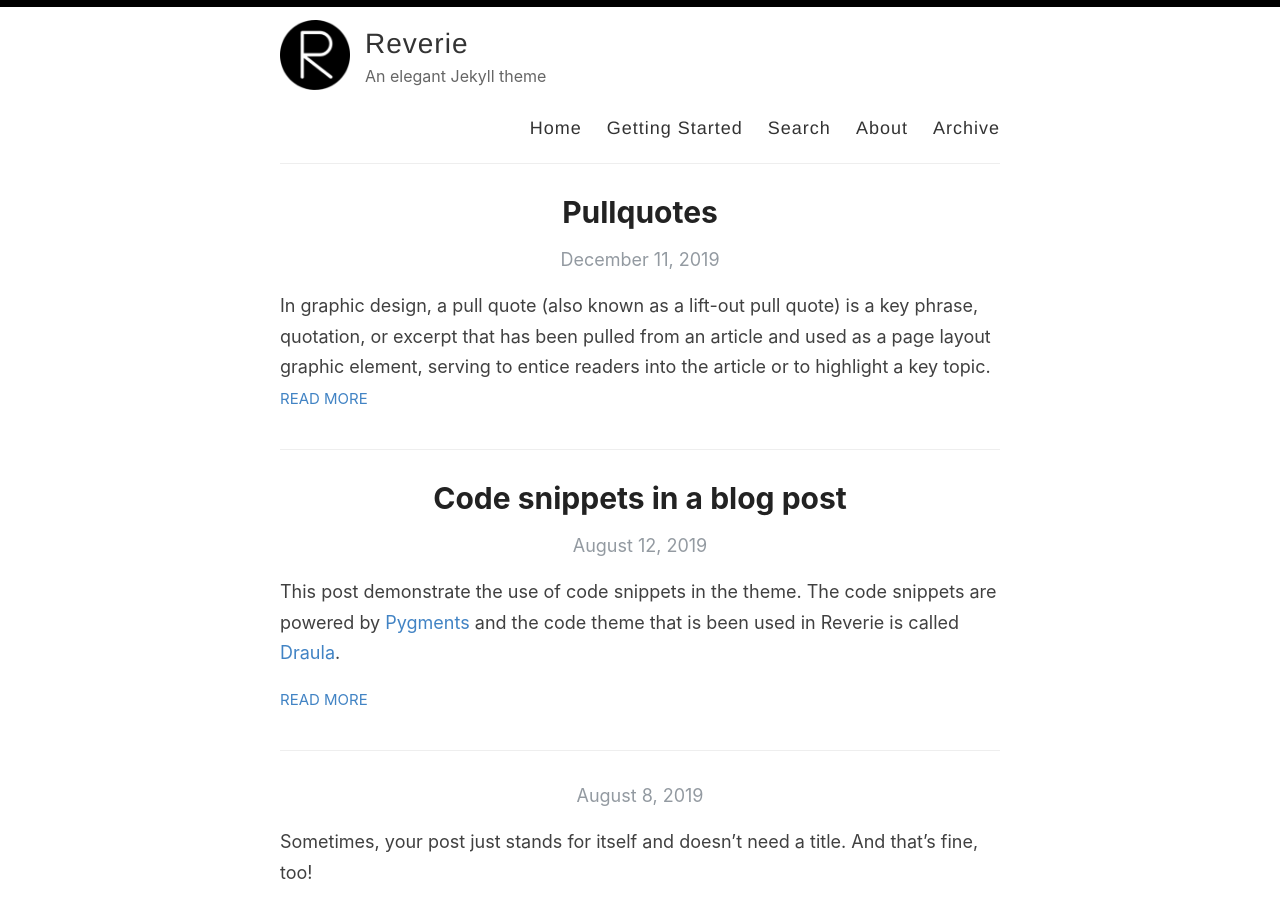
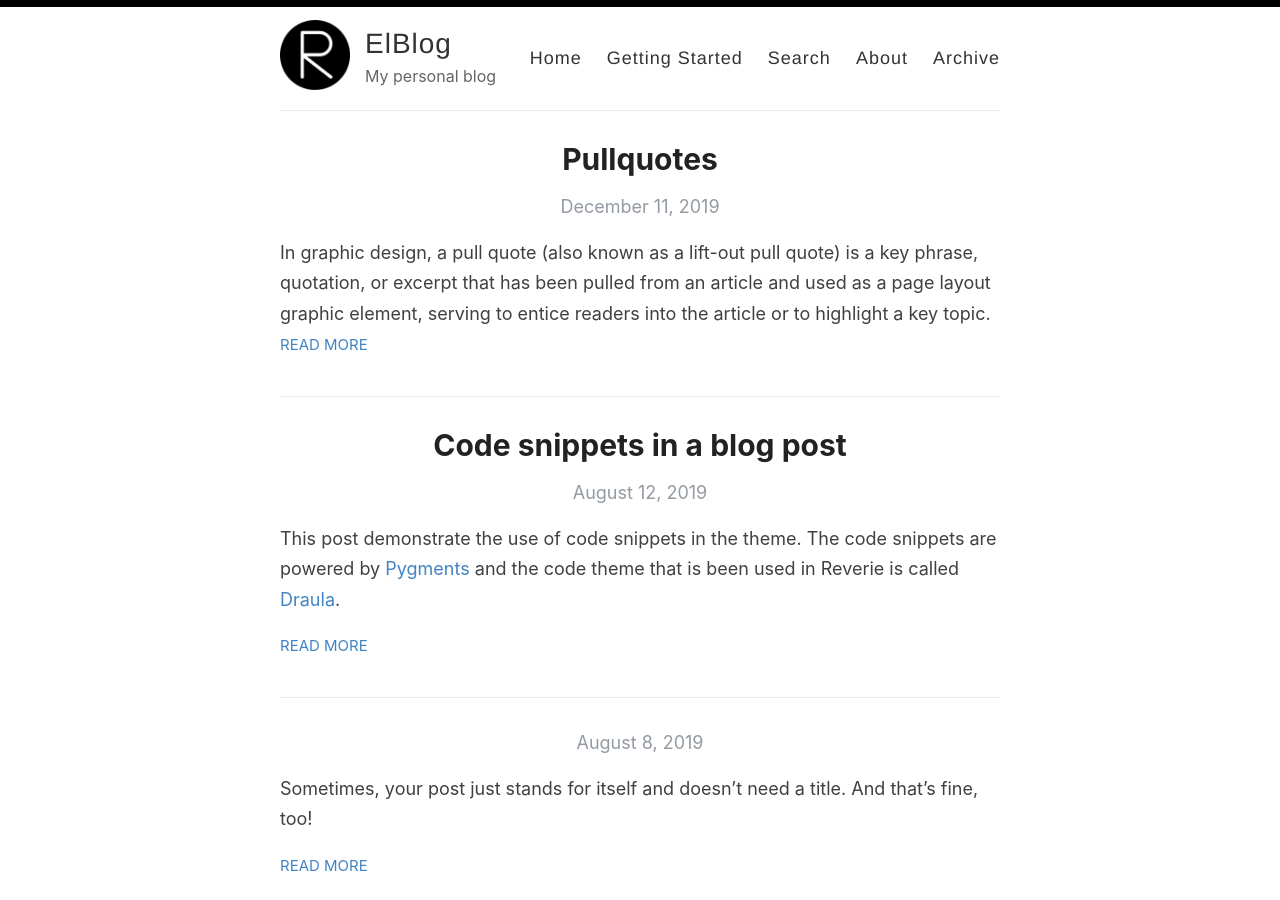
Before and after one commit to loremendez/L-Blog, a Jekyll site: the page built from index.html, in a window 1280 px wide and 900 px high. Built offline with Jekyll 4.4.1, drawn with Linux system fonts in a browser that asks for light colours; the list of posts is cut into pages by our own code.

Commit message:
changed configuration settings

```diff
--- a/_config.yml
+++ b/_config.yml
@@ -3,13 +3,13 @@
 #
 
 # Name of your site (displayed in the header)
-name: Reverie
+name: ElBlog
 
 # Name of the author
-author: Amit Merchant
+author: Lorena Méndez
 
 # Short bio or description (displayed in the header)
-description: An elegant Jekyll theme
+description: My personal blog
 
 # URL of your avatar or profile pic (you could use your GitHub profile pic)
 avatar: /images/reverie.png
@@ -21,15 +21,15 @@ avatar: /images/reverie.png
 # Includes an icon in the footer for each username you enter
 footer-links:
   dribbble:
-  email: amit.d.merchant@gmail.com
+  email: pjc1108@gmail.com
   facebook:
   flickr:
-  github: amitmerchant1990/reverie
+  github: loremendez/ElBlog
   instagram:
   linkedin:
   pinterest:
   rss: rss
-  twitter: amit_merchant
+  twitter: lorecerati
   stackoverflow:
   youtube: # channel/<your_long_string> or user/<user-name>
   googleplus: # anything in your profile username that comes after plus.google.com/
@@ -41,21 +41,21 @@ footer-links:
 disqus:
 
 # Enter your Google Analytics web tracking code (e.g. UA-2110908-2) to activate tracking
-google_analytics: UA-43339302-11
+google_analytics: #UA-43339302-11
 
 # For newer "GA4" analytics, use the following instead of the "UA" entry above
 #google_analytics_ga4: G-GABC1DEFG
 
 # Your website URL (e.g. http://amitmerchant1990.github.io or http://www.amitmerchant.com)
 # Used for Sitemap.xml and your RSS feed
-url: http://www.amitmerchant.com/reverie
-enforce_ssl: https://www.amitmerchant.com/reverie
+url: #http://www.amitmerchant.com/reverie
+enforce_ssl: #https://www.amitmerchant.com/reverie
 
 # If you're hosting your site at a Project repository on GitHub pages
 # (http://yourusername.github.io/repository-name)
 # and NOT your User repository (http://yourusername.github.io)
 # then add in the baseurl here, like this: "/repository-name"
-baseurl: "/reverie"
+baseurl: "/ElBlog"
 
 #
 # !! You don't need to change any of the configuration flags below !!
```
